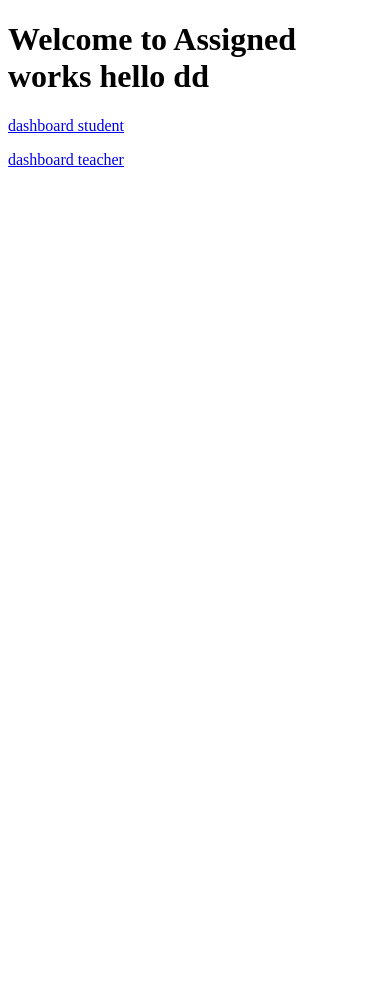
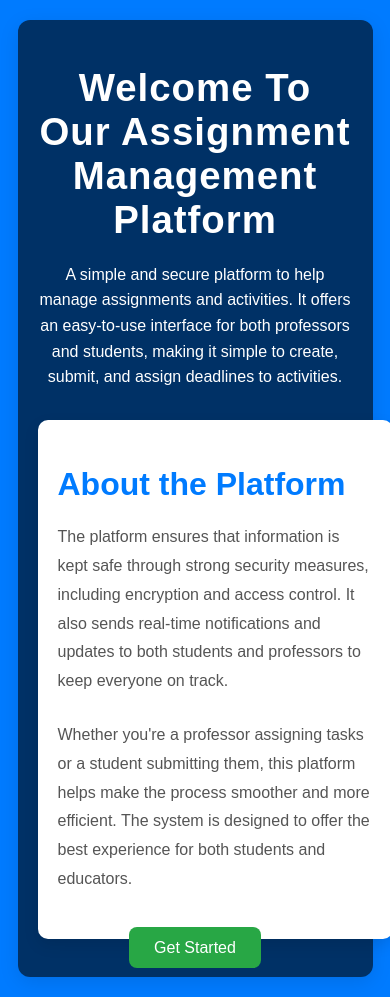
Before and after one commit to junar3x74/project_asais, a PHP site: page /public/landing_page.php in a window 390 px wide. Before the commit the page ends 167 px from the top, so only its background shows below. Run offline with PHP 8.4, Linux system fonts and the light colour scheme.

```diff
--- a/public/landing_page.php
+++ b/public/landing_page.php
@@ -3,14 +3,153 @@
 <head>
     <meta charset="UTF-8">
     <meta name="viewport" content="width=device-width, initial-scale=1.0">
+    <link rel="icon" href="images/AW-Favicon.png" type="image/png">
+    <title>Welcome to Assignment Management Platform</title>
+    <style>
+        /* Body and basic layout */
+        body {
+            font-family: 'Arial', sans-serif;
+            margin: 0;
+            padding: 0;
+            background-color: #f4f6f9;
+            color: #333;
+        }
 
-    <title>Welcome</title>
+        /* Centered container */
+        .welcome-container {
+            display: flex;
+            flex-direction: column;
+            justify-content: center;
+            align-items: center;
+            min-height: 100vh;
+            background-color: #007bff;
+            color: white;
+            padding: 20px;
+            text-align: center;
+        }
+
+        .welcome-message {
+            background-color: rgba(0, 0, 0, 0.6);
+            padding: 40px 50px;
+            border-radius: 12px;
+            max-width: 800px;
+            width: 90%;
+            box-shadow: 0px 5px 20px rgba(0, 0, 0, 0.1);
+            color: white;
+            animation: fadeIn 1.5s ease-out;
+        }
+
+        /* Header Style */
+        h1 {
+            font-size: 3rem;
+            margin-bottom: 20px;
+            text-transform: capitalize;
+            letter-spacing: 1px;
+        }
+
+        /* Paragraph style */
+        p {
+            font-size: 1.4rem;
+            margin-bottom: 25px;
+            line-height: 1.6;
+        }
+
+        /* Description box styling */
+        .description-box {
+            background-color: #ffffff;
+            padding: 25px;
+            border-radius: 10px;
+            margin-top: 30px;
+            box-shadow: 0px 6px 15px rgba(0, 0, 0, 0.1);
+            color: #444;
+            text-align: left;
+            width: 100%;
+            max-width: 700px;
+        }
+
+        .description-box h2 {
+            font-size: 2rem;
+            margin-bottom: 20px;
+            color: #007bff;
+        }
+
+        .description-box p {
+            font-size: 1.2rem;
+            color: #555;
+            line-height: 1.8;
+        }
+
+        /* Get Started Button styling */
+        .get-started-btn {
+            padding: 15px 30px;
+            background-color: #28a745;
+            color: white;
+            font-size: 1.2rem;
+            border: none;
+            border-radius: 8px;
+            cursor: pointer;
+            margin-top: 30px;
+            text-decoration: none;
+            transition: background-color 0.3s ease;
+        }
+
+        .get-started-btn:hover {
+            background-color: #218838;
+        }
+
+        /* Responsive design for mobile */
+        @media (max-width: 768px) {
+            .welcome-message {
+                padding: 20px;
+            }
+
+            .description-box {
+                padding: 20px;
+            }
+
+            h1 {
+                font-size: 2.4rem;
+            }
+
+            p, .description-box p {
+                font-size: 1rem;
+            }
+
+            .get-started-btn {
+                padding: 12px 25px;
+                font-size: 1rem;
+            }
+        }
+
+        /* Fade-in animation */
+        @keyframes fadeIn {
+            from {
+                opacity: 0;
+                transform: translateY(-50px);
+            }
+            to {
+                opacity: 1;
+                transform: translateY(0);
+            }
+        }
+    </style>
 </head>
 <body>
-    <h1>Welcome to Assigned works hello dd</h1>
-    <a href="student_dashboard.php"><p>dashboard student</p></a>
-    <a href="teacher_dashboard.php"><p>dashboard teacher</p></a>
+    <div class="welcome-container">
+        <div class="welcome-message">
+            <h1>Welcome to Our Assignment Management Platform</h1>
+            <p>A simple and secure platform to help manage assignments and activities. It offers an easy-to-use interface for both professors and students, making it simple to create, submit, and assign deadlines to activities.</p>
 
+            <!-- Description Section -->
+            <div class="description-box">
+                <h2>About the Platform</h2>
+                <p>The platform ensures that information is kept safe through strong security measures, including encryption and access control. It also sends real-time notifications and updates to both students and professors to keep everyone on track.</p>
+                <p>Whether you're a professor assigning tasks or a student submitting them, this platform helps make the process smoother and more efficient. The system is designed to offer the best experience for both students and educators.</p>
+            </div>
 
+            <!-- Get Started Button -->
+            <a href="login.php" class="get-started-btn">Get Started</a>
+        </div>
+    </div>
 </body>
 </html>
--- a/public/make_assignments.php
+++ b/public/make_assignments.php
@@ -112,7 +112,7 @@ if ($_SERVER['REQUEST_METHOD'] == 'POST' && isset($_POST['edit_id'], $_POST['edi
   <nav class="navbar">
     <ul>
       <li><a href="teacher_dashboard.php">Home</a></li>
-      <li><a href="#about">About</a></li>
+      <li><a href="about_us.php">About</a></li>
       <li><a href="#contact">Contact</a></li>
       <li><a href="logout.php" class="logout">Logout</a></li>
     </ul>
@@ -128,7 +128,7 @@ if ($_SERVER['REQUEST_METHOD'] == 'POST' && isset($_POST['edit_id'], $_POST['edi
       <li><a href="make_assignments.php">Assignments</a></li>
       <li><a href="student_list.php">Students</a></li>
       <li><a href= "submissions.php">Student Submissions</a></li>
-      <li><a href="#about">About Us</a></li>
+      <li><a href="about_us.php">About Us</a></li>
     </ul>
   </div>
 
--- a/public/student_dashboard.php
+++ b/public/student_dashboard.php
@@ -66,7 +66,7 @@ try {
     </div>
     <ul>
       <li><a href="student_dashboard.php">Home</a></li>
-      <li><a href="#about">About</a></li>
+      <li><a href="about_us.php">About</a></li>
       <li><a href="#contact">Contact</a></li>
       <li><a href="logout.php" class="logout">Logout</a></li>
     </ul>
@@ -81,7 +81,7 @@ try {
     <ul>
       <li><a href="view_assignments.php">Assignments</a></li>
       <li><a href="submitted.php">Submitted assignments</a></li>
-      <li><a href="#about">About Us</a></li>
+      <li><a href="about_us.php">About Us</a></li>
     </ul>
   </div>
 
--- a/public/student_list.php
+++ b/public/student_list.php
@@ -77,7 +77,7 @@ if (isset($_GET['student_id'])) {
     <nav class="navbar">
         <ul>
             <li><a href="teacher_dashboard.php">Home</a></li>
-            <li><a href="#about">About</a></li>
+            <li><a href="about_us.php">About</a></li>
             <li><a href="#contact">Contact</a></li>
             <li><a href="logout.php" class="logout">Logout</a></li>
         </ul>
@@ -93,7 +93,7 @@ if (isset($_GET['student_id'])) {
             <li><a href="make_assignments.php">Assignments</a></li>
             <li><a href="student_list.php">Students</a></li>
             <li><a href= "submissions.php">Student Submissions</a></li>
-            <li><a href="#about">About Us</a></li>
+            <li><a href="about_us.php">About Us</a></li>
         </ul>
     </div>
 
--- a/public/submissions.php
+++ b/public/submissions.php
@@ -102,7 +102,7 @@ if ($_SERVER['REQUEST_METHOD'] == 'POST' && isset($_POST['grade'], $_POST['feedb
             <li><a href="make_assignments.php">Assignments</a></li>
             <li><a href="student_list.php">Students</a></li>
             <li><a href="submissions.php">Student Submissions</a></li>
-            <li><a href="#about us">About Us</a></li>
+            <li><a href="about_us.php us">About Us</a></li>
         </ul>
     </div>
 
--- a/public/teacher_dashboard.php
+++ b/public/teacher_dashboard.php
@@ -64,7 +64,7 @@ try {
     </div>
     <ul>
       <li><a href="teacher_dashboard.php">Home</a></li>
-      <li><a href="#about">About</a></li>
+      <li><a href="about_us.php">About</a></li>
       <li><a href="#contact">Contact</a></li>
       <li><a href="logout.php" class="logout">Logout</a></li>
     </ul>
@@ -80,7 +80,7 @@ try {
       <li><a href="make_assignments.php">Assignments</a></li>
       <li><a href="student_list.php">Students</a></li>
       <li><a href= "submissions.php">Student Submissions</a></li>
-      <li><a href="#about">About Us</a></li>
+      <li><a href="about_us.php">About Us</a></li>
     </ul>
   </div>
 
```
Also changed, not shown: public/about_us.php (added, +167 -0 lines), public/images/Emman.jpg (added), public/images/budi.jpg (added), public/images/budi2.jpg (added), public/images/emman2.jpg (added), public/images/hunar.jpg (added), public/images/hunar2.jpg (added).
